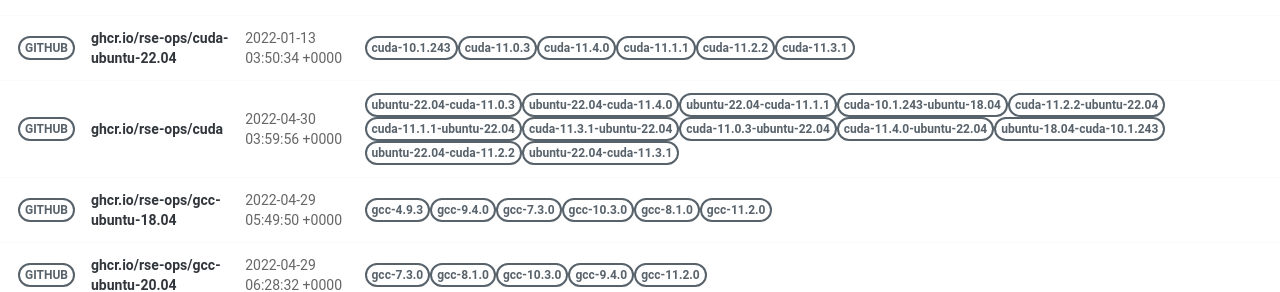
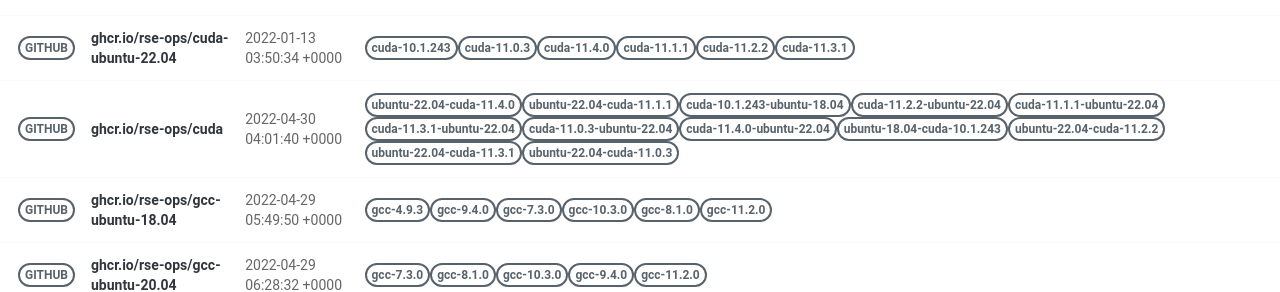
Before and after one commit to rse-ops/docker-images, a Jekyll site: the page built from pages/index.md, in a window 1280 px wide. Shown: the part 414-706 px from the top of the page. Built offline with Jekyll 4.4.1, drawn with Linux system fonts in a browser that asks for light colours; nearby versions of some CDN libraries.

Commit message:
Automated push to update library 2022-04-30

```diff
--- a/_library/ghcr.io-rse-ops-cuda.md
+++ b/_library/ghcr.io-rse-ops-cuda.md
@@ -1,14 +1,11 @@
 ---
 layout: container
 name: ghcr.io/rse-ops/cuda
-updated_at: 2022-04-30 03:59:56.225987
+updated_at: 2022-04-30 04:01:40.945197
 
 
 container_url: https://github.com/orgs/rse-ops/packages/container/package/cuda
 versions:
- - tag: ubuntu-22.04-cuda-11.0.3
-   dockerfile: https://github.com/rse-ops/docker-images/blob/main/ubuntu/cuda/Dockerfile
-   manifest: https://crane.ggcr.dev/manifest/ghcr.io/rse-ops/cuda:ubuntu-22.04-cuda-11.0.3
  - tag: ubuntu-22.04-cuda-11.4.0
    dockerfile: https://github.com/rse-ops/docker-images/blob/main/ubuntu/cuda/Dockerfile
    manifest: https://crane.ggcr.dev/manifest/ghcr.io/rse-ops/cuda:ubuntu-22.04-cuda-11.4.0
@@ -42,5 +39,8 @@ versions:
  - tag: ubuntu-22.04-cuda-11.3.1
    dockerfile: https://github.com/rse-ops/docker-images/blob/main/ubuntu/cuda/Dockerfile
    manifest: https://crane.ggcr.dev/manifest/ghcr.io/rse-ops/cuda:ubuntu-22.04-cuda-11.3.1
+ - tag: ubuntu-22.04-cuda-11.0.3
+   dockerfile: https://github.com/rse-ops/docker-images/blob/main/ubuntu/cuda/Dockerfile
+   manifest: https://crane.ggcr.dev/manifest/ghcr.io/rse-ops/cuda:ubuntu-22.04-cuda-11.0.3
 
 ---
```
